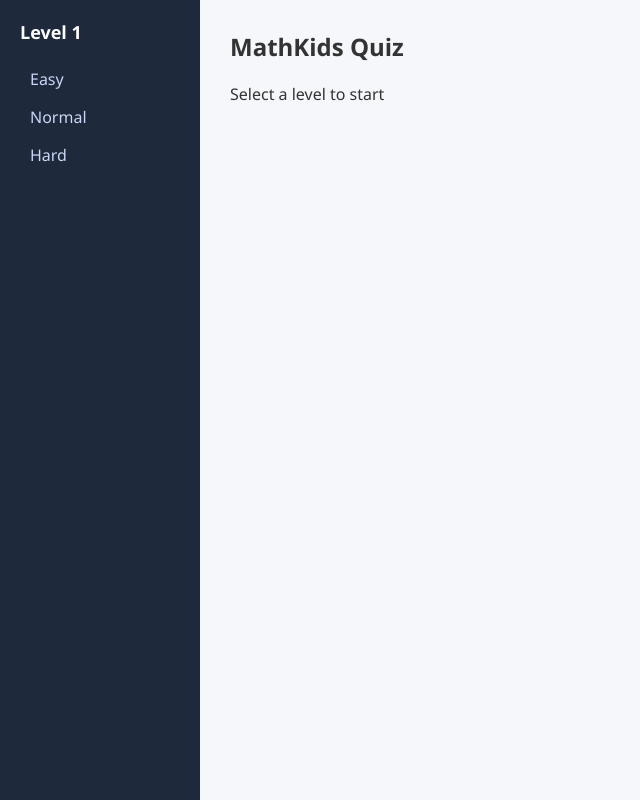
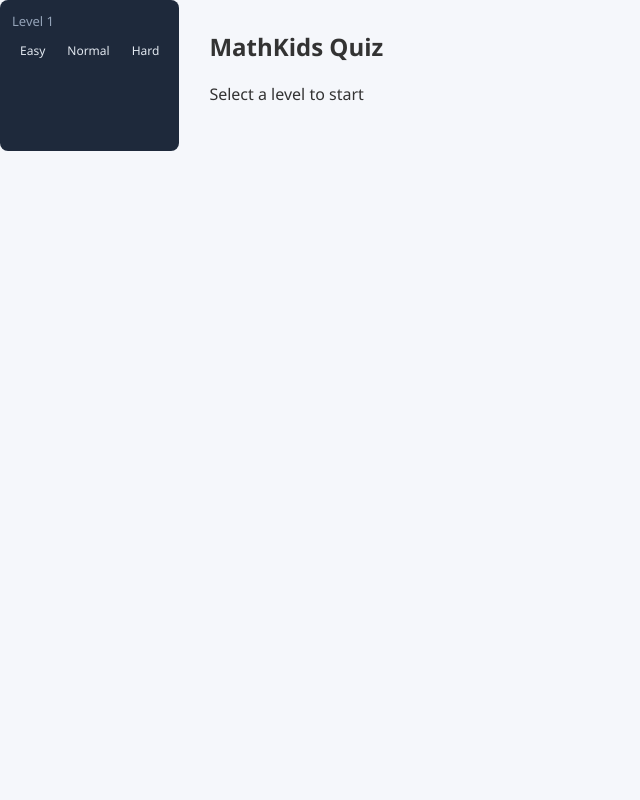
Before and after one commit to msuradech/mathkids, a FastAPI app: page / in a window 1280 px wide. Shown: the whole page, without its empty margins (0-640 px from the left). Run offline with FastAPI, Linux system fonts and the light colour scheme.

Commit message:
refactor: adjust sidebar layout structure

```diff
--- a/app/static/css/style.css
+++ b/app/static/css/style.css
@@ -11,40 +11,43 @@ body {
 }
 
 .sidebar {
-    width: 200px;
-    background: #1e293b;
-    color: white;
-    padding: 20px;
-    height: 100vh;
+    width: 1ึ0px;
+    background-color: #1e293b;   /* น้ำเงินเทาเข้ม */
+    padding: 12px;
+    border-radius: 8px;
 }
 
+/* Level */
 .sidebar h3 {
-    margin-top: 0;
-    margin-bottom: 15px;
-    font-size: 18px;
+    margin: 0 0 8px 0;
+    font-size: 13px;
+    color: #94a3b8;   /* เทาอ่อน (ไม่แย่งซีน) */
+    font-weight: 500;
 }
 
+/* list */
 .sidebar ul {
     list-style: none;
+    display: flex;
+    gap: 6px;
     padding: 0;
+    margin: 0;
 }
 
-.sidebar li {
-    margin-bottom: 0px;
+/* link */
+.sidebar a {
+    text-decoration: none;
+    font-size: 12px;
+    color: #e2e8f0;   /* ขาวนวล อ่านง่าย */
+    padding: 4px 8px;
+    border-radius: 6px;
+    transition: all 0.2s ease;
 }
 
-.sidebar a {
-    color: #cbd5f5;
-    text-decoration: none;
-    display: block;
-    padding: 8px 10px;
-    border-radius: 6px;
-    transition: 0.2s;
-}
-
+/* hover */
 .sidebar a:hover {
-    background: #334155;
-    color: white;
+    background-color: #334155;
+    color: #ffffff;
 }
 
 .content {
```
